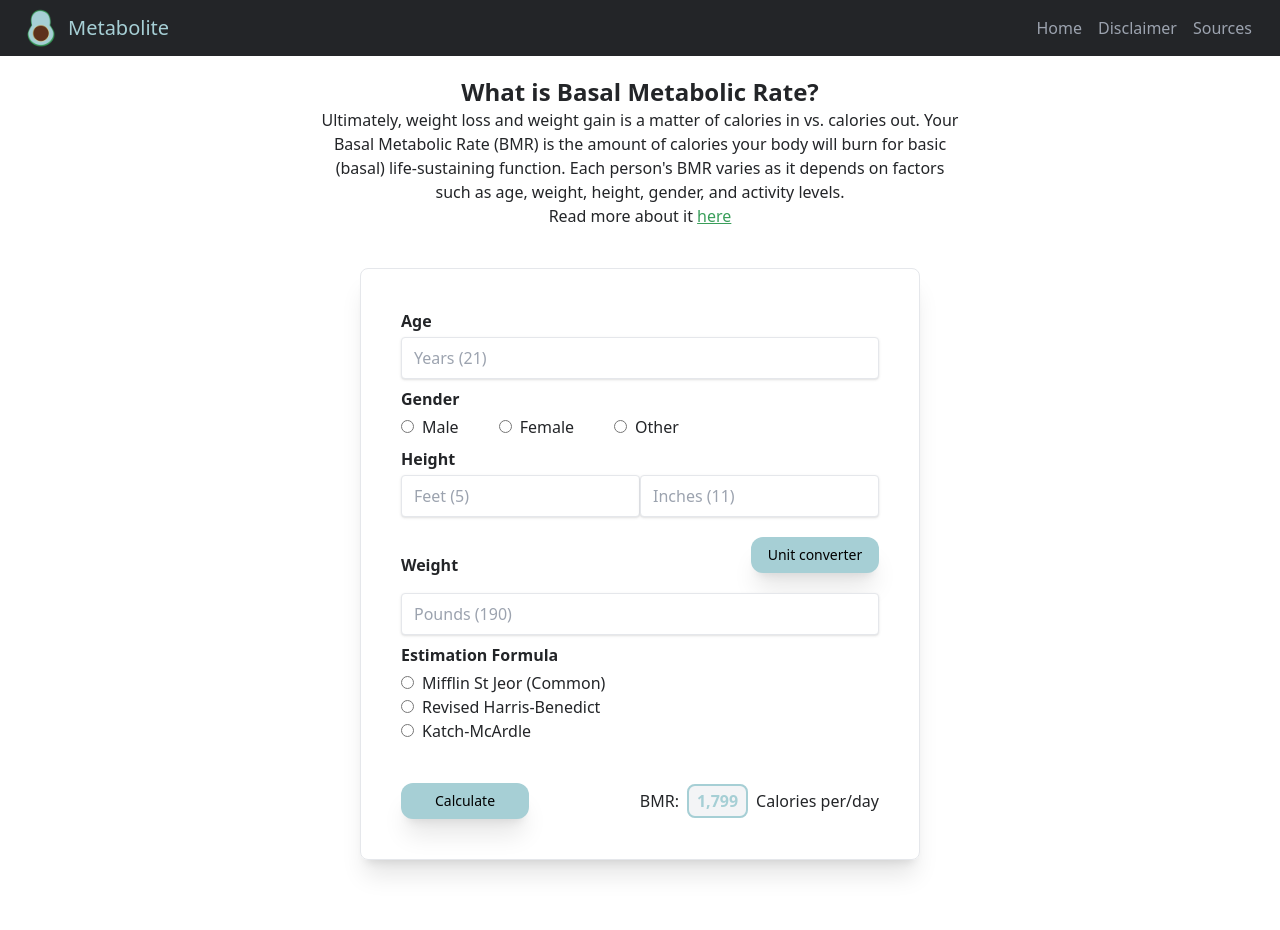
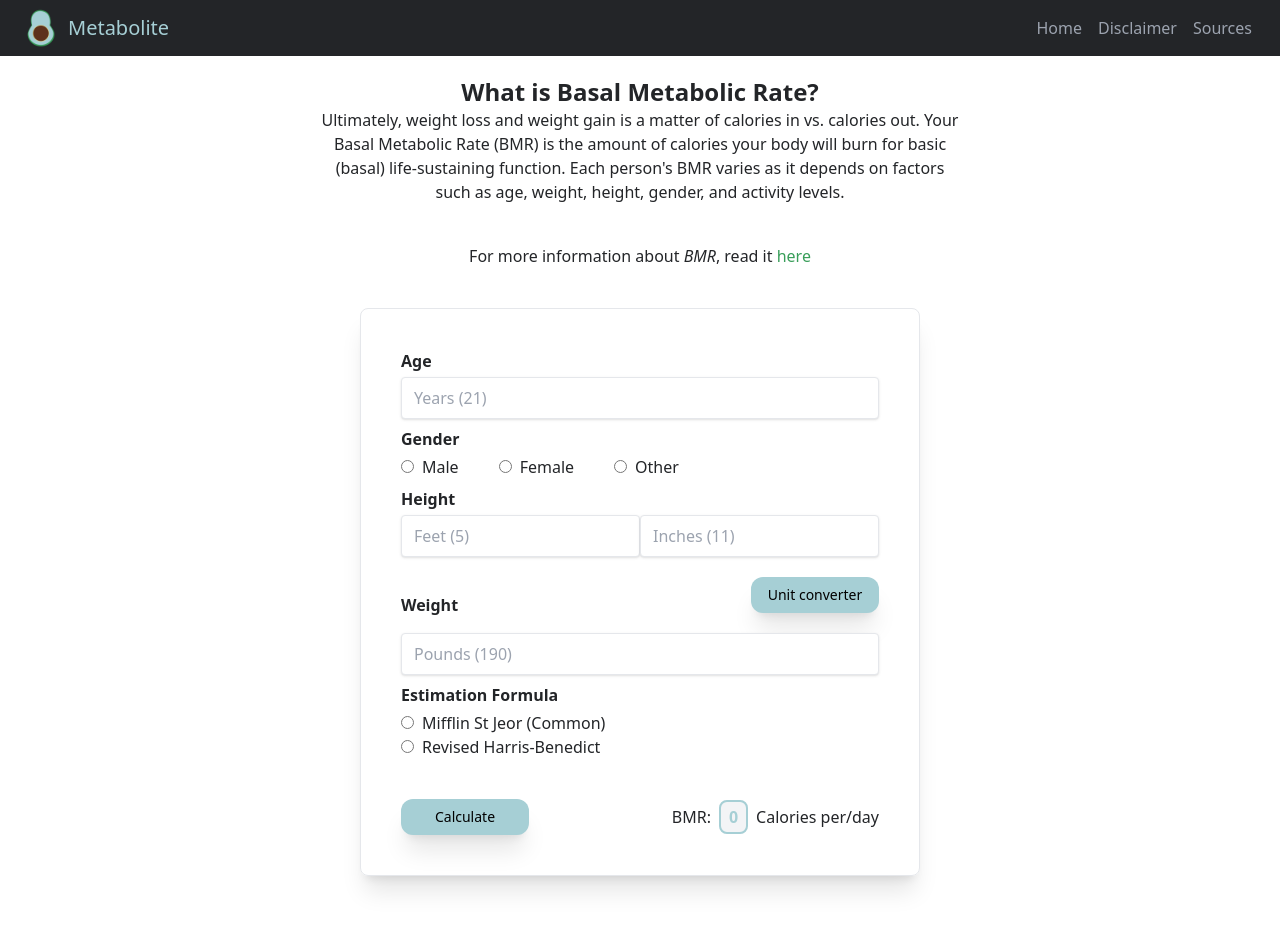
Before and after one commit to Ahljenn/metabolite, a Next.js app: page /bmr in a window 1280 px wide. Shown: the top 930 px of the page. Built offline with nearby package versions, Linux system fonts and the light colour scheme.

Commit message:
removed 3rd formula

```diff
--- a/components/features/BmrCalculator.tsx
+++ b/components/features/BmrCalculator.tsx
@@ -10,7 +10,7 @@ const genderChoices = ['male', 'female', 'other'];
 const bmrTypes: BmrType[] = [
   { label: 'Mifflin St Jeor (Common)', value: 'mifflin' },
   { label: 'Revised Harris-Benedict', value: 'revised-hb' },
-  { label: 'Katch-McArdle', value: 'katch' },
+  // { label: 'Katch-McArdle', value: 'katch' },
 ];
 
 interface BmrData_T {
@@ -55,7 +55,7 @@ const Calculate = (
       }
       break;
     case 'katch':
-      return 'a';
+      return '0';
     default:
       return `(${(1799).toLocaleString()})`;
   }
@@ -69,7 +69,7 @@ const BmrCalculator: React.FC = (): JSX.Element => {
   const [inches, setInches] = useState<number>(0);
   const [pounds, setPounds] = useState<number>(0);
   const [estimationFormula, setFormula] = useState<string>('');
-  const [bmrValue, setBmrValue] = useState<string>('1,799');
+  const [bmrValue, setBmrValue] = useState<string>('0');
 
   const onCalculate = (): void => {
     if (age && gender && feet && inches && pounds && estimationFormula) {
--- a/pages/bmr/index.tsx
+++ b/pages/bmr/index.tsx
@@ -17,13 +17,13 @@ const BasalMetabolicRate: React.FC = (): JSX.Element => {
           life-sustaining function. Each person&apos;s BMR varies as it depends on factors such as
           age, weight, height, gender, and activity levels.
         </p>
-        <p>
-          Read more about it{' '}
+        <p className="mt-10">
+          For more information about <i>BMR</i>, read it{' '}
           <a
             href="https://www.garnethealth.org/news/basal-metabolic-rate-calculator#:~:text=BMR%20Definition%3A%20Your%20Basal%20Metabolic,stayed%20in%20bed%20all%20day."
             rel="noopener noreferrer"
             target="_blank"
-            className="underline text-primary"
+            className=" text-primary"
           >
             here
           </a>
```
